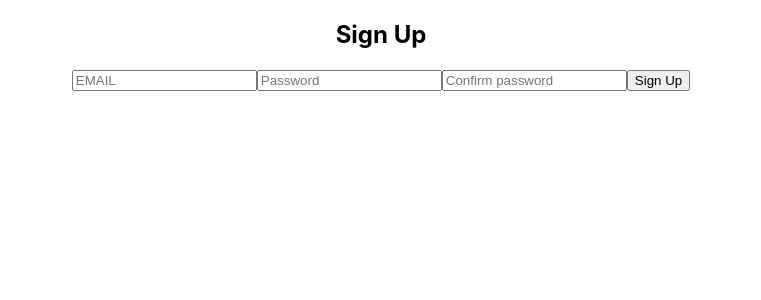
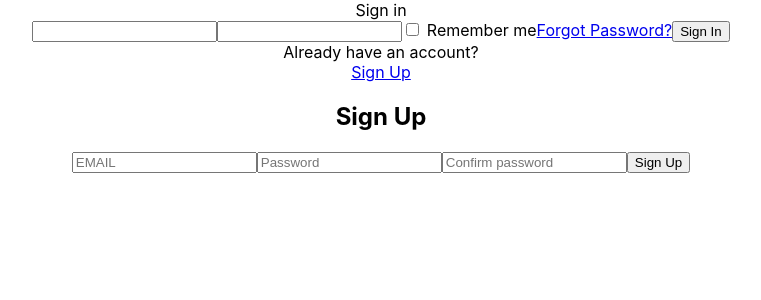
Before and after one commit to NikolayYaroslavcev/-ards-in-english, a React (Create React App) app: page / in a window 1280 px wide. Shown: the top 300 px of the page, without its empty margins (259-1020 px from the left). Built offline with nearby package versions, Linux system fonts and the light colour scheme.

Commit message:
refactor:login

```diff
--- a/src/App.tsx
+++ b/src/App.tsx
@@ -1,13 +1,12 @@
 import React from 'react';
 import './App.css';
-import {Registration} from "./features/auth/Registration";
+import {Registration} from './features/auth/Registration';
+import {Logging} from './features/auth/Logging';
 
 function App() {
     return (
         <div className="App">
-            <header>
-
-            </header>
+            <Logging/>
             <Registration/>
         </div>
     );
```
